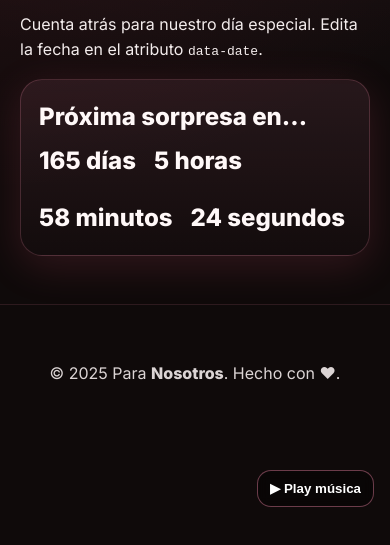
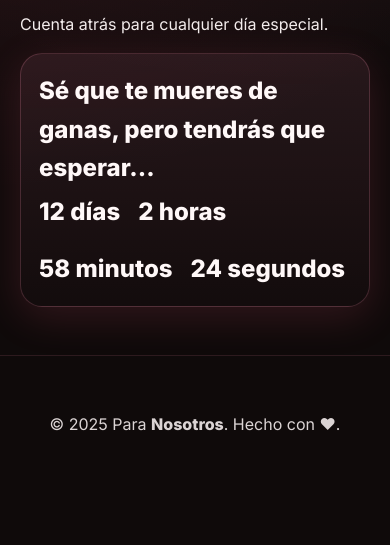
Before and after one commit to GaloGordon/ita, a plain HTML site: page cuenta-regresiva.html in a window 390 px wide. Shown: the part 251-796 px from the top of the page. Drawn offline with Linux system fonts and the light colour scheme.

Commit message:
Update cuenta-regresiva.html

```diff
--- a/cuenta-regresiva.html
+++ b/cuenta-regresiva.html
@@ -22,9 +22,9 @@
   </nav>
 </header>
   <main class="container"><h1>Cuenta Regresiva</h1>
-<p class="lead">Cuenta atrás para nuestro día especial. Edita la fecha en el atributo <code>data-date</code>.</p>
-<div class="card" id="countdown" data-date="2026-02-14T00:00:00">
-  <h2>Próxima sorpresa en…</h2>
+<p class="lead">Cuenta atrás para cualquier día especial.</p>
+<div class="card" id="countdown" data-date="2025-09-13T21:00:00">
+  <h2>Sé que te mueres de ganas, pero tendrás que esperar...</h2>
   <div id="timer" style="display:flex; gap:18px; flex-wrap:wrap; font-size:24px; font-weight:800">
     <div><span id="d">0</span> días</div>
     <div><span id="h">0</span> horas</div>
@@ -37,12 +37,6 @@
   </footer>
   <div class="floating-hearts" id="hearts"></div>
   <script src="assets/js/main.js"></script>
-  <div class="music-toggle" aria-label="Control de música">
-  <button id="music-btn" type="button">▶︎ Play música</button>
-</div>
-<div class="yt-bg"><div id="yt-player"></div></div>
-<script src="https://www.youtube.com/iframe_api"></script>
-<script src="assets/js/music.js"></script>
   <script src="assets/js/countdown.js"></script>
 </body>
 </html>
```
